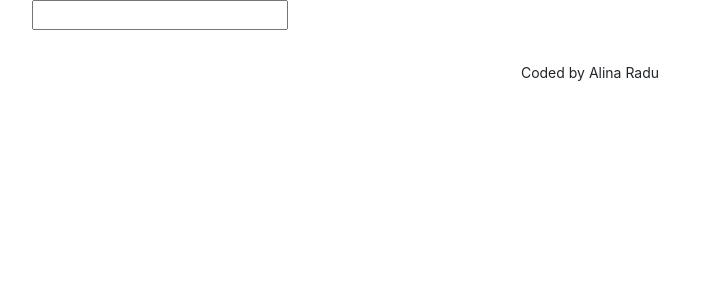
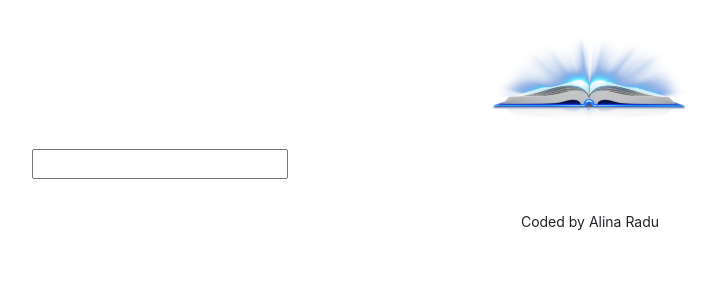
Before and after one commit to Radu-Alina/dictionary-project, a React (Create React App) app: page / in a window 1280 px wide. Shown: the top 300 px of the page, without its empty margins (50-766 px from the left). Built offline with nearby package versions, Linux system fonts and the light colour scheme.

Commit message:
added a logo

```diff
--- a/src/App.css
+++ b/src/App.css
@@ -1,4 +1,14 @@
-.App-footer{
+.App-header {
+  margin: 30px 0;
+}
+
+.App-logo {
+  max-width: 200px;
+  display: block;
+  margin: 0 auto;
+}
+
+.App-footer {
   text-align: center;
   margin: 30px 0;
 }
--- a/src/App.js
+++ b/src/App.js
@@ -1,12 +1,14 @@
-
-import './App.css';
+import logo from "./logo.png";
+import "./App.css";
 import Dictionary from "./Dictionary";
 
 function App() {
   return (
     <div className="App">
       <div className="container">
-        <header className="App-header"></header>
+        <header className="App-header">
+          <img src={logo} className="App-logo img-fluid" alt="logo" />
+        </header>
         <main>
           <Dictionary />
         </main>
```
Also changed, not shown: src/logo.png (added).
